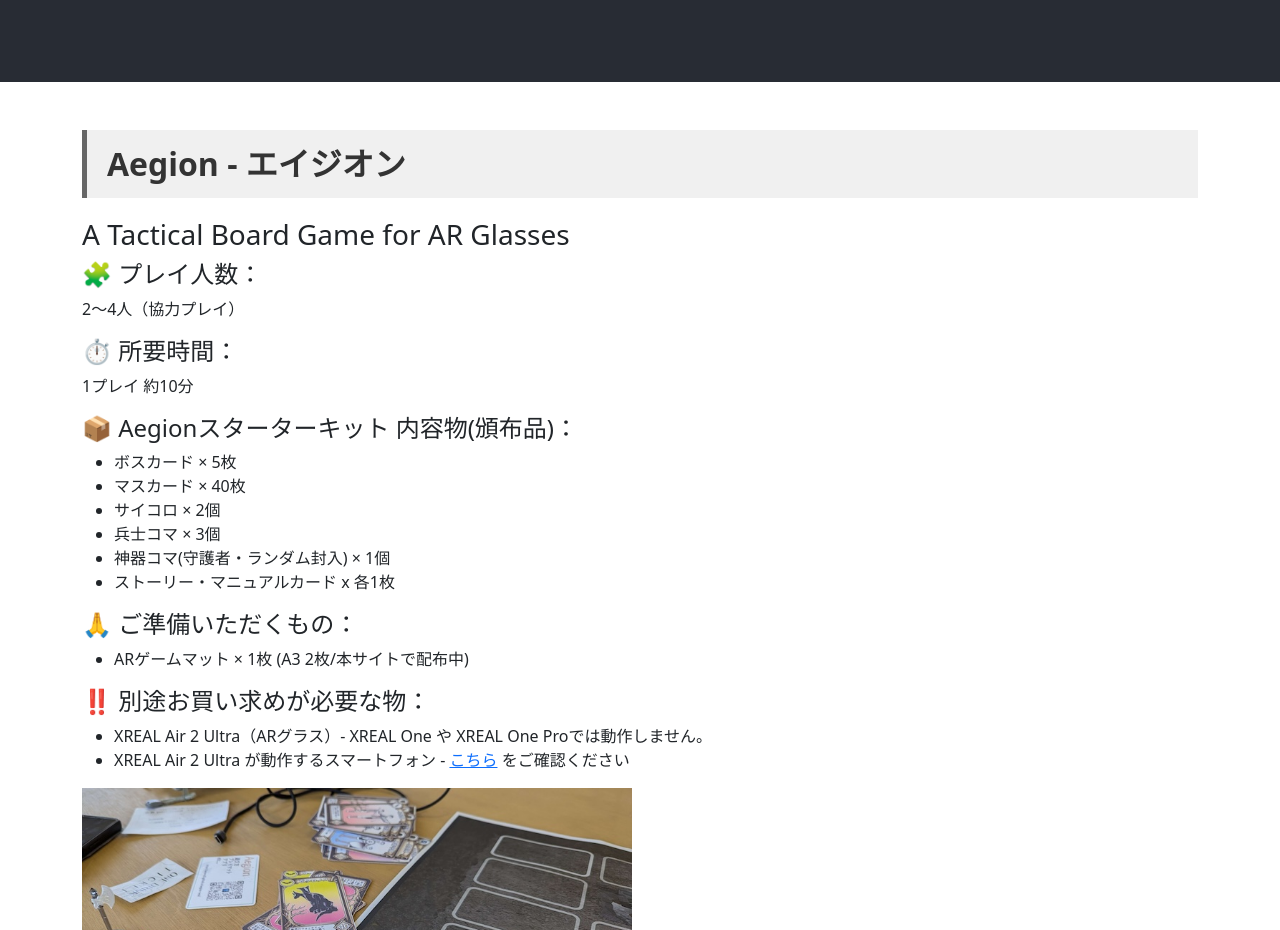
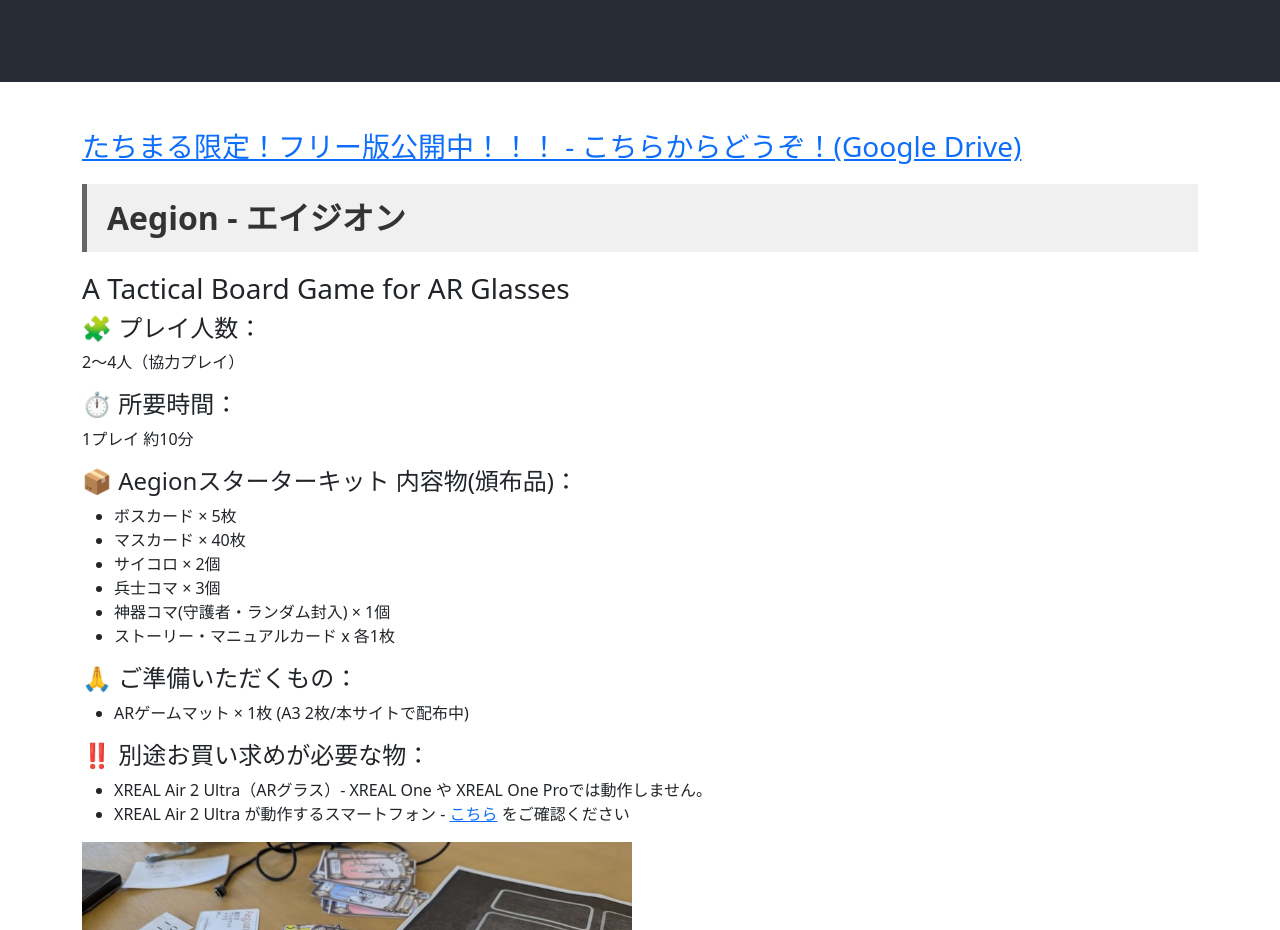
Before and after one commit to kamera25/aegion-web, a React (Create React App) app: page / in a window 1280 px wide. Shown: the part 780-1710 px from the top of the page. Built offline with nearby package versions, Linux system fonts and the light colour scheme.

Commit message:
フリー版公開の旨を追記

```diff
--- a/src/App.tsx
+++ b/src/App.tsx
@@ -22,6 +22,8 @@
   return (
     <Container className="my-5">
 <section>
+  <h3><a href='https://drive.google.com/drive/folders/1g_BAW973Z73qcZMdjj2I8iLDhk9jTbDg?usp=share_link'>たちまる限定！フリー版公開中！！！ - こちらからどうぞ！(Google Drive)</a></h3>
+
   <h2><strong>Aegion - エイジオン</strong></h2>
   <h3>A Tactical Board Game for AR Glasses</h3>
 
```
